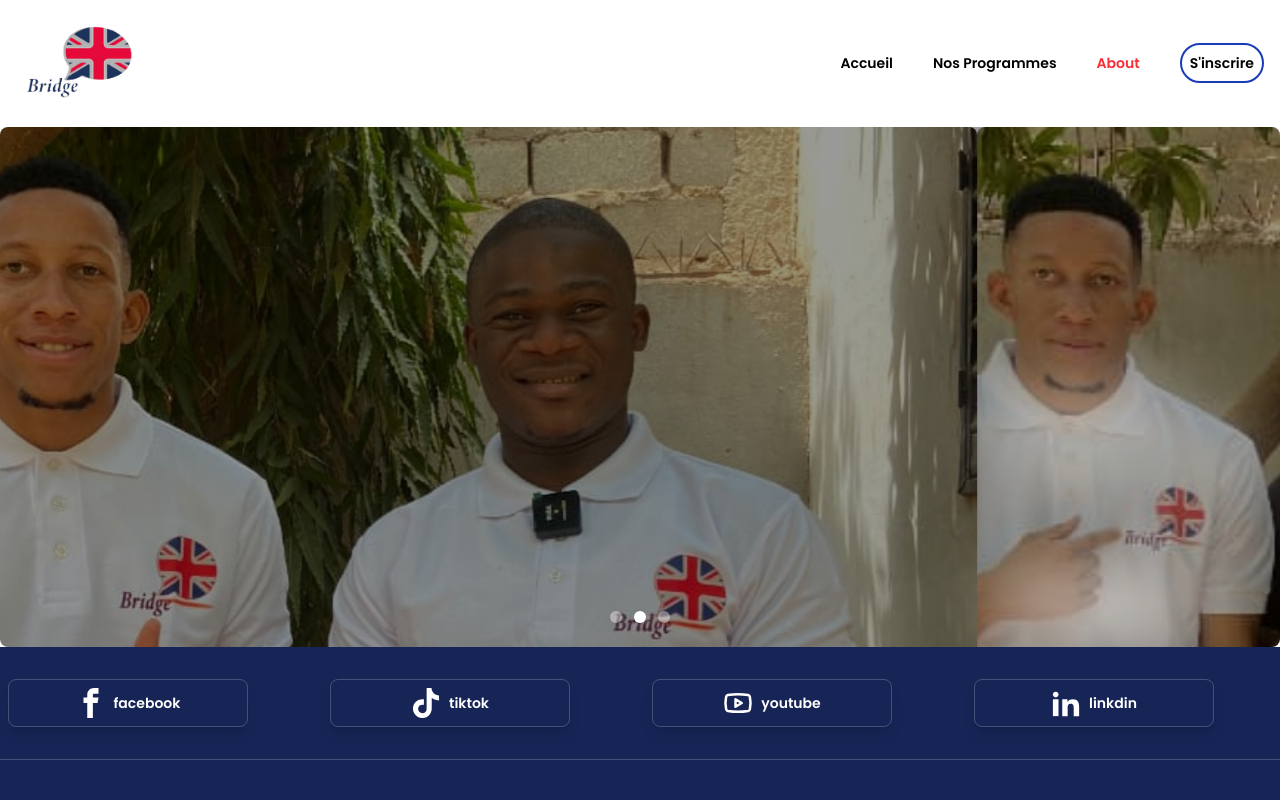
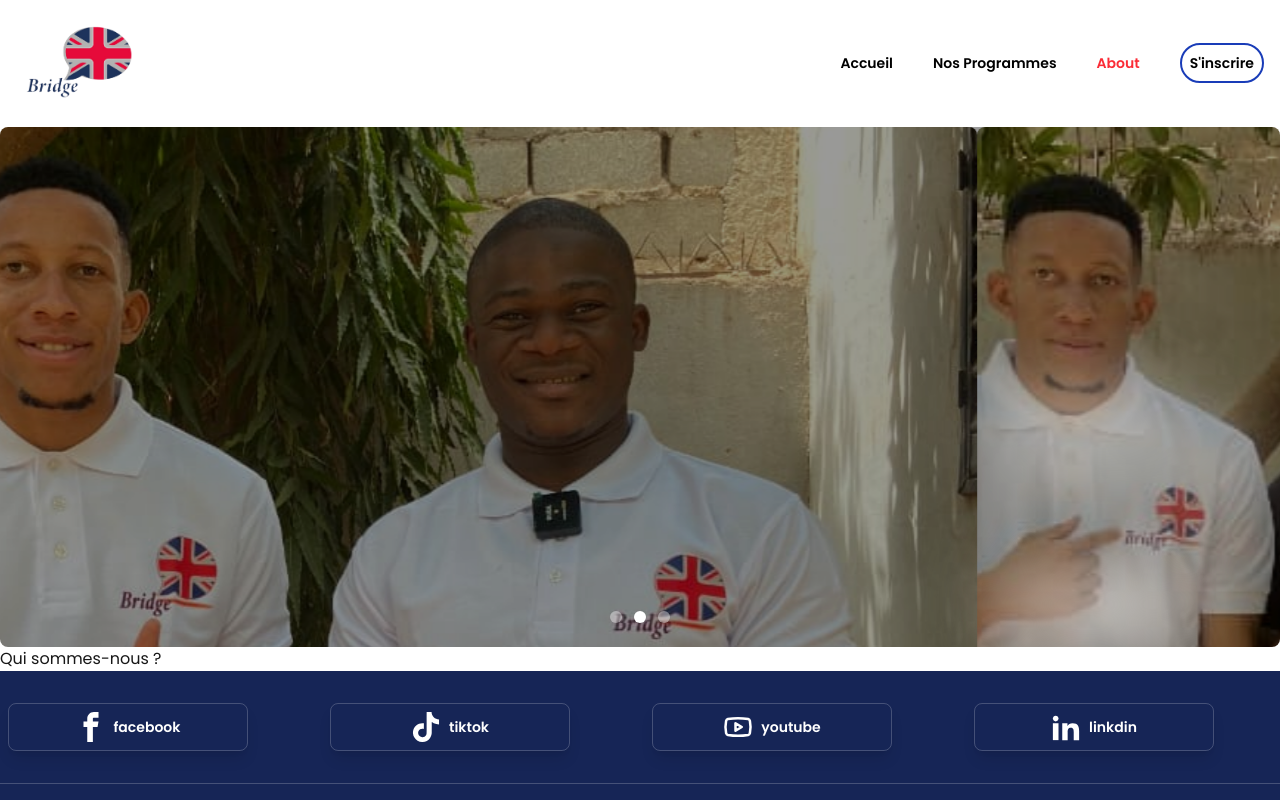
Before and after one commit to oumar-dev-app/Bridge, a Next.js app: page /about in a window 1280 px wide. Shown: the top 800 px of the page. Built offline with nearby package versions, Linux system fonts and the light colour scheme.

Commit message:
modification rapide

```diff
--- /dev/null
+++ b/_Components/AboutText.tsx
@@ -0,0 +1,17 @@
+import Container from "./Container";
+
+export default function AboutText() {
+    return(
+        <>
+         <div>
+            <Container>
+                <div>
+                    <div>
+                        <h1>Qui sommes-nous ?</h1>
+                    </div>
+                </div>
+            </Container>
+         </div>
+        </>
+    )
+};
--- a/app/about/page.tsx
+++ b/app/about/page.tsx
@@ -1,9 +1,11 @@
 import AboutSlider from "@/_Components/AboutSlider";
+import AboutText from "@/_Components/AboutText";
 
 export default function About (){
     return (
         <div>
             <AboutSlider/>
+            <AboutText/>
         </div>
     )
 }
```
